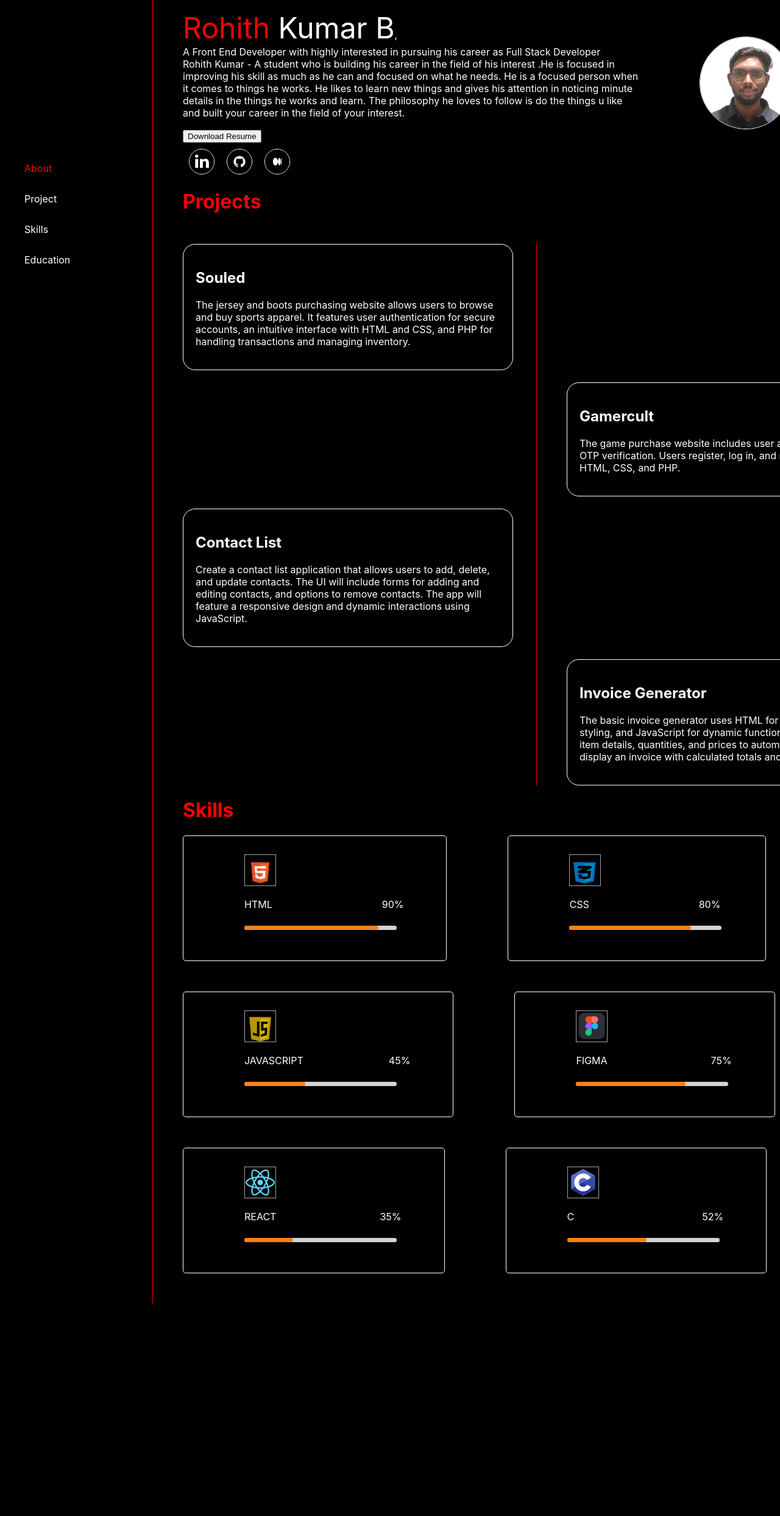
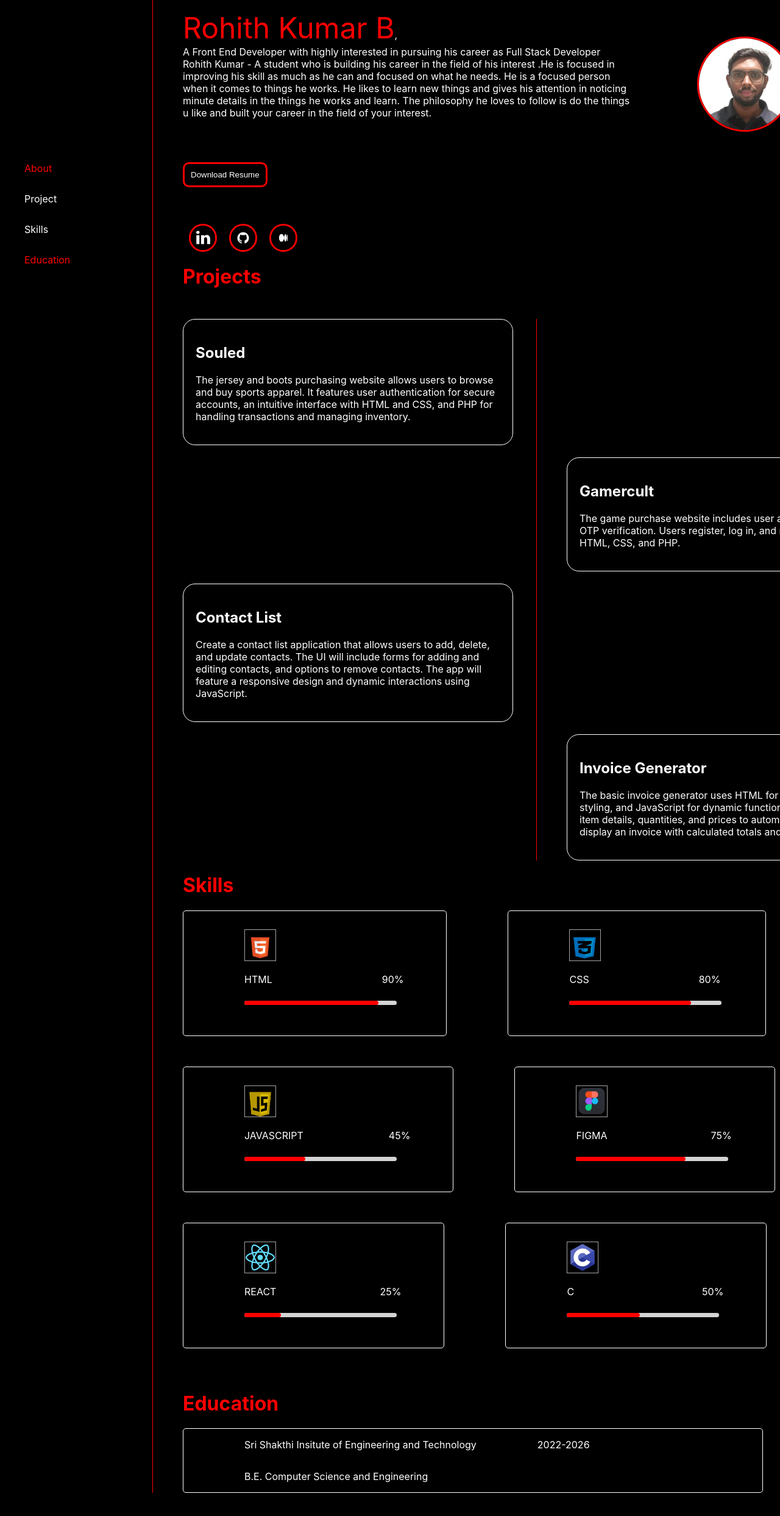
Before and after one commit to Rohith-kumar42/Portfolio, a React (Create React App) app: page / in a window 1280 px wide. Shown: the top 2486 px of the page at 61% size. Before the commit the page ends 2138 px from the top, so only its background shows below. Built offline with nearby package versions, Linux system fonts and the light colour scheme.

Commit message:
Changes has been updated

```diff
--- a/src/App.css
+++ b/src/App.css
@@ -1,6 +1,22 @@
 .App {
   background-color: #000000;
 }
+ @keyframes fade-in {
+    40% {
+      color: red;
+    }
+    60% {
+      color: red;
+    }
+    80% {
+      color: red;
+      scroll: calc(80vh - 100%);
+    }
+    100% {
+      color: red;
+      scroll: calc(80vh - 100%);
+    }
+  }
 body{
   background-color: #000000;
 
@@ -32,6 +48,7 @@ a {
   margin-right: 500px;
   padding-bottom: 30px;
 }
+
 .Nav-Content:first-child{
   padding-top: 100px;
 }
@@ -47,7 +64,7 @@ a {
 .profile-image {
   width: 150px;
   height: 150px;
-  border: 1px solid white;
+  border: 3px solid red;
   border-radius: 50%;
   padding-left:0px;
   margin-top: 60px;
@@ -63,40 +80,29 @@ padding-right: 100px;
   width: 40px;
   height: 40px;
   margin: 10px;
-  border: 1px solid white;
+  border: 3px solid red;
   border-radius: 50%;
   padding-left:0px;}
 
 
 
-  @keyframes fade-in {
-    0% {
-      opacity: 1;
-    }
-    100% {
-      opacity: 0;
-    }
-  }
 .Project{
   margin-top: 50px;
-  border-right:1px solid red;
+  border-right: 1px solid red;
+  opacity: 0;
   width:580px;
   opacity: 1;
+}
 
-}
 .Project-Content{
   border: 1px solid white;
   padding: 20px;
   margin-bottom: 20px;
   width: 500px; /* Initially hidden */
   border-radius: 20px;
-  animation: fade-out 2s forwards;
-  animation-timeline:scroll() ;
+
 }
-.Project-Content:hover{
-  transform: scale(1.005) ;
-  transition: transform 0.5s;
-}
+
 .Project-Content:nth-child(even){
   margin-left: 630px;
 }
@@ -148,7 +154,7 @@ padding-right: 100px;
   width: 220px;
   height: 7px;
   border-radius: 20px;
-  background: #fc8019;
+  background: red;
   cursor: pointer;
 }
 .slider1::-webkit-slider-thumb{
@@ -157,7 +163,7 @@ padding-right: 100px;
   width: 200px;
   height: 7px;
   border-radius: 20px;
-  background: #fc8019;
+  background: red;
   cursor: pointer;
 }
 .slider2::-webkit-slider-thumb{
@@ -166,7 +172,7 @@ padding-right: 100px;
   width: 100px;
   height: 7px;
   border-radius: 20px;
-  background: #fc8019;
+  background: red;
   cursor: pointer;
 }
 .slider3::-webkit-slider-thumb{
@@ -175,31 +181,40 @@ padding-right: 100px;
   width: 180px;
   height: 7px;
   border-radius: 20px;
-  background: #fc8019;
+  background: red;
   cursor: pointer;
 }
 .slider4::-webkit-slider-thumb{
   -webkit-appearance: none;
   appearance: none;
-  width: 80px;
+  width: 60px;
   height: 7px;
   border-radius: 20px;
-  background: #fc8019;
+  background: red;
   cursor: pointer;
 }
 .slider5::-webkit-slider-thumb{
   -webkit-appearance: none;
   appearance: none;
-  width: 130px;
+  width: 120px;
   height: 7px;
   border-radius: 20px;
-  background: #fc8019;
+  background: red;
   cursor: pointer;
 }
 
 .slider::-moz-range-thumb {
   width: 25px;
   height: 7px;
-  background: #fc8019;
+  background: red;
   cursor: pointer;
 }
+.button-36{
+  background-color: rgb(0, 0, 0);
+  color: rgb(255, 255, 255);
+  border: 3px solid rgb(255, 0, 0);
+  padding: 10px;
+  border-radius: 10px;
+  margin: 50px;
+  margin-left: 0px;
+}
--- a/src/App.js
+++ b/src/App.js
@@ -3,25 +3,67 @@ import './App.css';
 
 function App() {
   return (
+    window.addEventListener('scroll', function() {
+      // Calculate the scroll percentage
+      const scrollTop = window.pageYOffset || document.documentElement.scrollTop;
+      const scrollHeight = document.documentElement.scrollHeight - document.documentElement.clientHeight;
+      const scrollPercentage = (scrollTop / scrollHeight) * 100;
+
+      // Get the Nav-Content elements
+      const navContent = document.querySelector('.Nav-Content a');
+      const navContent1 = document.querySelector('.Nav-Content1 a');
+      const navContent2 = document.querySelector('.Nav-Content2 a');
+      const navContent3 = document.querySelector('.Nav-Content3 a');
+      // navContent1.addEventListener('click', function() {
+      //   const scrollHeight = document.documentElement.scrollHeight - document.documentElement.clientHeight;
+      //   const scrollTo = (scrollHeight * 15) / 100;
+      //   window.scrollTo(0, scrollTo);
+      // });
+      // Change color based on scroll percentage
+      if (scrollPercentage === 0 && scrollPercentage < 19) {
+        navContent.style.color = 'red';
+        navContent1.style.color = 'white';
+    }
+      if (scrollPercentage > 20) {
+          navContent1.style.color = 'red';
+          navContent1.style.color = 'red';
+          navContent.style.color = 'white';
+          navContent2.style.color = 'white';
+          navContent3.style.color = 'white';
+      }
+
+      if (scrollPercentage > 75) {
+          navContent2.style.color = 'red';
+          navContent1.style.color = 'white';
+          navContent.style.color = 'white';
+      }
+     if(scrollPercentage > 95){
+        navContent3.style.color = 'red';
+        navContent1.style.color = 'white';
+        navContent2.style.color = 'white';
+        navContent.style.color = 'white'; // Reset color
+    }
+  }),
+
     <div className="App">
-      <body className="About-content">
-        <div className="Nav-header">
           <div className='Navmenu'>
           <ul>
-          <li className='Nav-Content'><a href='about.html'  style={{color:'red'}}>About</a></li>
-          <li className='Nav-Content'><a href='project.html'>Project</a></li>
-          <li className='Nav-Content'><a href='skills.html'>Skills</a></li>
-          <li className='Nav-Content'><a href='education.html'>Education</a></li>
+          <li className='Nav-Content'><a style={{color:'red'}}>About</a></li>
+       <li className='Nav-Content Nav-Content1' > <a >Project</a>  </li>
+          <li className='Nav-Content Nav-Content2'><a href='skills.html'>Skills</a></li>
+          <li className='Nav-Content Nav-Content3'><a href='education.html'>Education</a></li>
           </ul>
           </div>
+
+        <div className="Nav-header">
         <div className="Header">
         <div style={{display:'flex',paddingRight:'120px',width:'1000px'}}>
-        <p><span style={{fontSize:'3em'}}><span style={{color:'red'}}>Rohith</span> Kumar B</span>,<br />A Front End Developer with highly interested in pursuing his career as Full Stack Developer<br />
+        <p><span style={{color:'red',fontSize:'3em'}}>Rohith Kumar B</span>,<br />A Front End Developer with highly interested in pursuing his career as Full Stack Developer<br />
         Rohith Kumar - A student who is building his career in the field of his interest .He is focused in improving his skill as much as he can and focused on what he needs. He is a focused person when it comes to things he works.
         He likes to learn new things and gives his attention in noticing minute details in the things he works and learn.
         The philosophy he loves to follow is do the things u like and built your career in the field of your interest.</p>
         <img src="./photo.jpeg" alt="Profile" className="profile-image" /></div>
-        <button>Download Resume</button>
+        <button class="button-36" >Download Resume</button>
       <div className='ImageSection' style={{display:'flex '}} >
         <a href='likendin.com'><img src='./linkedin-square-logo.jpg' alt='linkedin'/></a>
         <a href='github.com'><img src='./github.jpg' alt='github' /><p></p></a>
@@ -86,19 +128,26 @@ function App() {
         <div className='Skills' style={{display:'flex'}}>
         <div className='Skills-Content'>
             <img src='./logo192.png' />
-            <div style={{display:'flex'}}><p>REACT</p> <p style={{marginLeft:'70px'}}>35%</p></div>
+            <div style={{display:'flex'}}><p>REACT</p> <p style={{marginLeft:'70px'}}>25%</p></div>
             <input type='range' min='0' max='100' value='0' className='slider slider4'/>
           </div>
           <div className='Skills-Content'>
             <img src='./c.png' />
-            <div style={{display:'flex'}}><p>C</p> <p style={{marginLeft:'110px'}}>52%</p></div>
+            <div style={{display:'flex'}}><p>C</p> <p style={{marginLeft:'110px'}}>50%</p></div>
             <input type='range' min='0' max='100' value='0' className='slider slider5'/>
           </div>
 
         </div>
+        <h1 style={{color:'red'}}>Education</h1>
+        <div className='Skills' >
+        <div className='Skills-Content' style={{width:'880px'}}>
+            <div style={{display:'flex'}}><p>Sri Shakthi Insitute of Engineering and Technology</p> <p style={{marginLeft:'0px'}}>2022-2026  </p></div>
+            <p>B.E. Computer Science and Engineering</p>
+          </div>
+        </div>
         </div>
       </div>
-      </body>
+
     </div>
   );
 }
```
